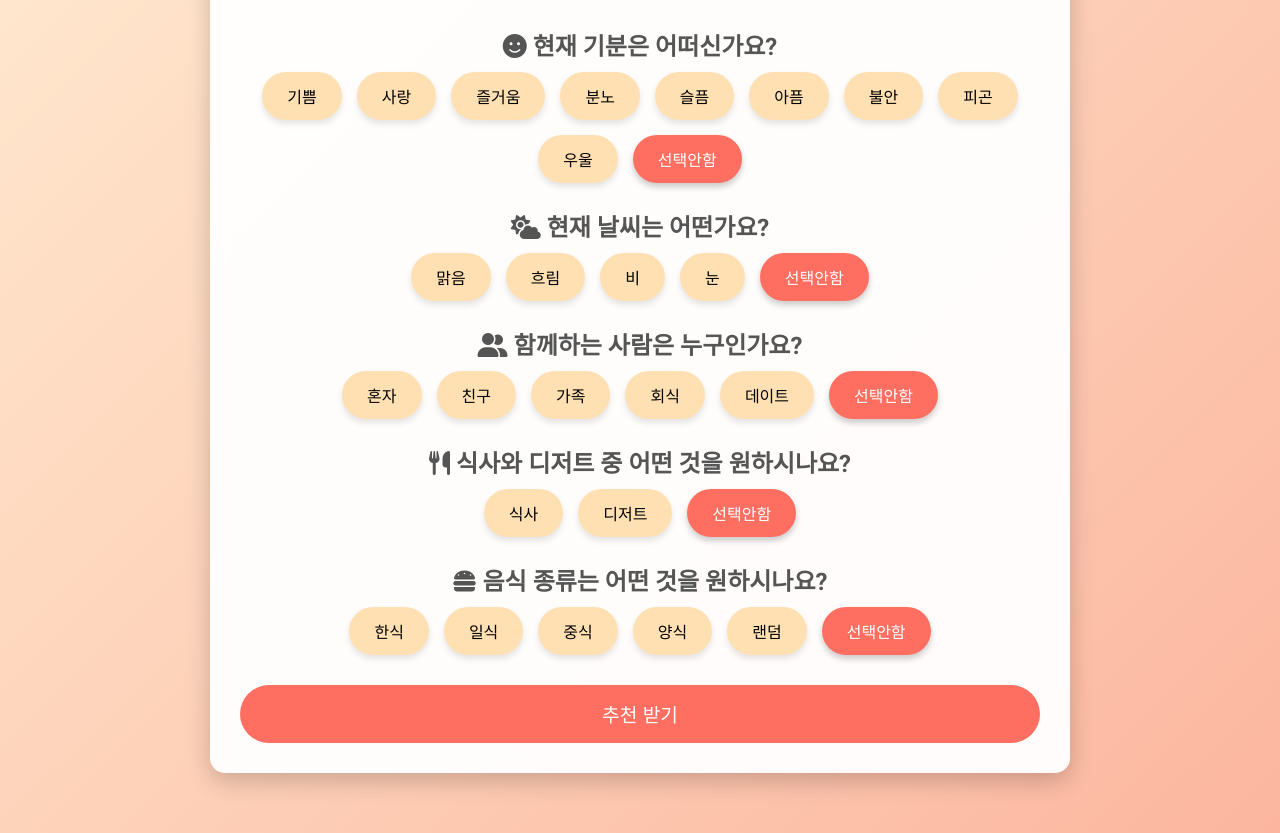
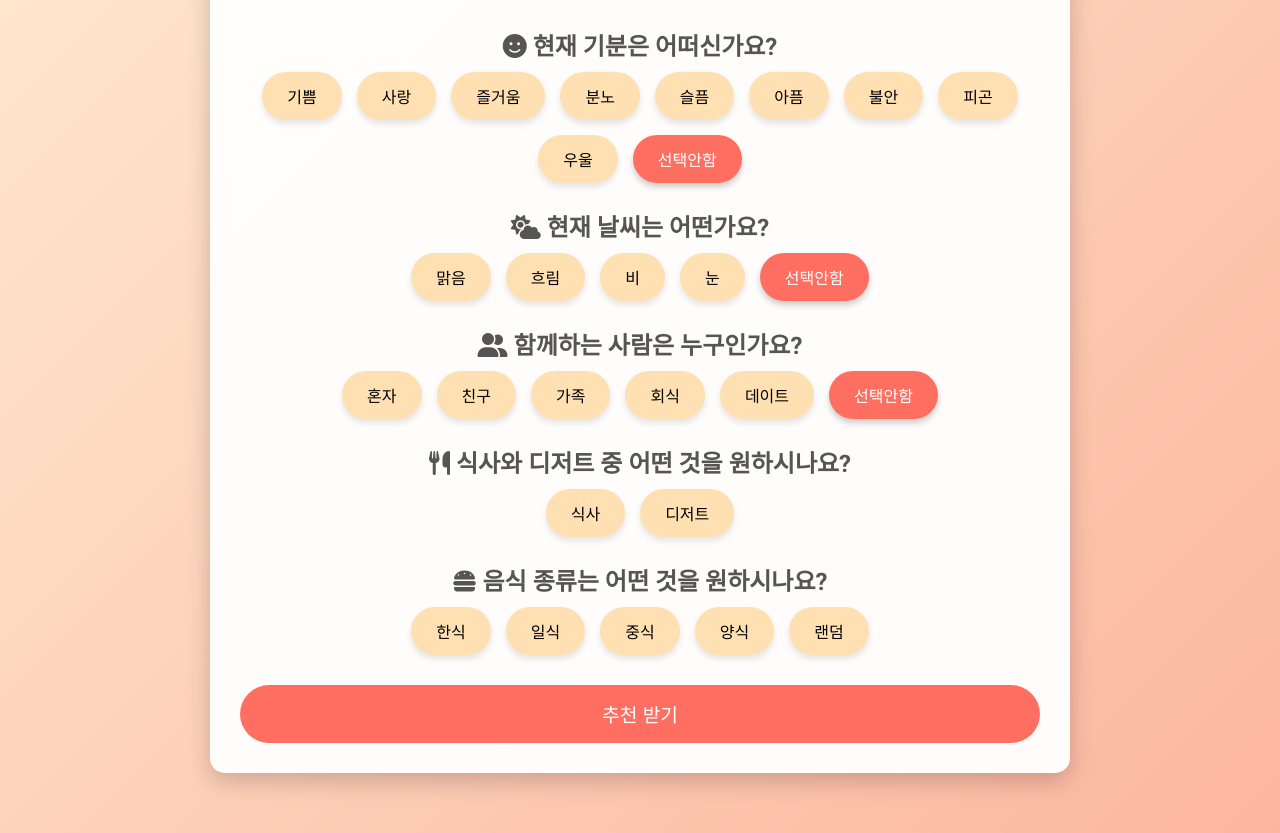
Before and after one commit to Y6HYUK/Food-recommendation-website, a plain HTML site: page index.html in a window 1280 px wide. Shown: the part 248-1081 px from the top of the page. Drawn offline with Linux system fonts and the light colour scheme.

Commit message:
Fixed : Random choice

```diff
--- a/index.html
+++ b/index.html
@@ -101,7 +101,6 @@
                 <div id="meal_type">
                     <button type="button" id="meal_type-식사" class="option-button" onclick="selectOption('meal_type', '식사')">식사</button>
                     <button type="button" id="meal_type-디저트" class="option-button" onclick="selectOption('meal_type', '디저트')">디저트</button>
-                    <button type="button" id="meal_type-선택안함" class="option-button active" onclick="selectOption('meal_type', '선택안함')">선택안함</button>
                 </div>
             </div>
 
@@ -114,7 +113,6 @@
                     <button type="button" id="cuisine-중식" class="option-button" onclick="selectOption('cuisine', '중식')">중식</button>
                     <button type="button" id="cuisine-양식" class="option-button" onclick="selectOption('cuisine', '양식')">양식</button>
                     <button type="button" id="cuisine-랜덤" class="option-button" onclick="selectOption('cuisine', '랜덤')">랜덤</button>
-                    <button type="button" id="cuisine-선택안함" class="option-button active" onclick="selectOption('cuisine', '선택안함')">선택안함</button>
                 </div>
             </div>
 
```
